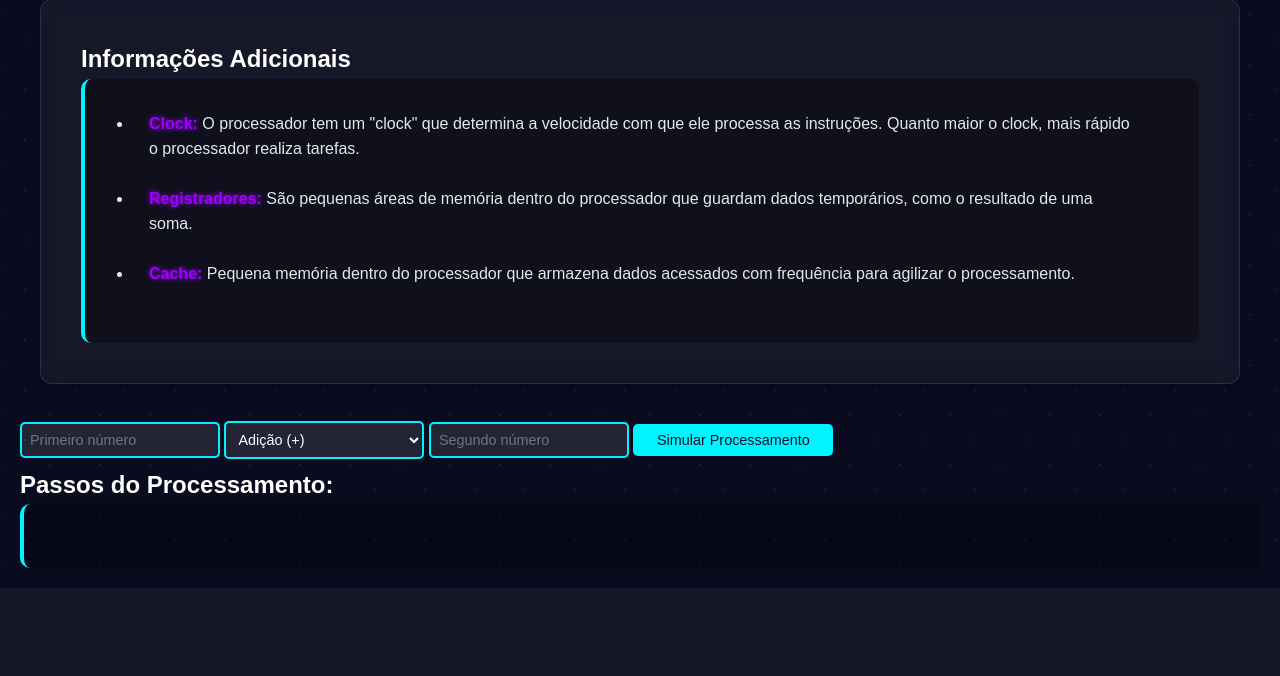
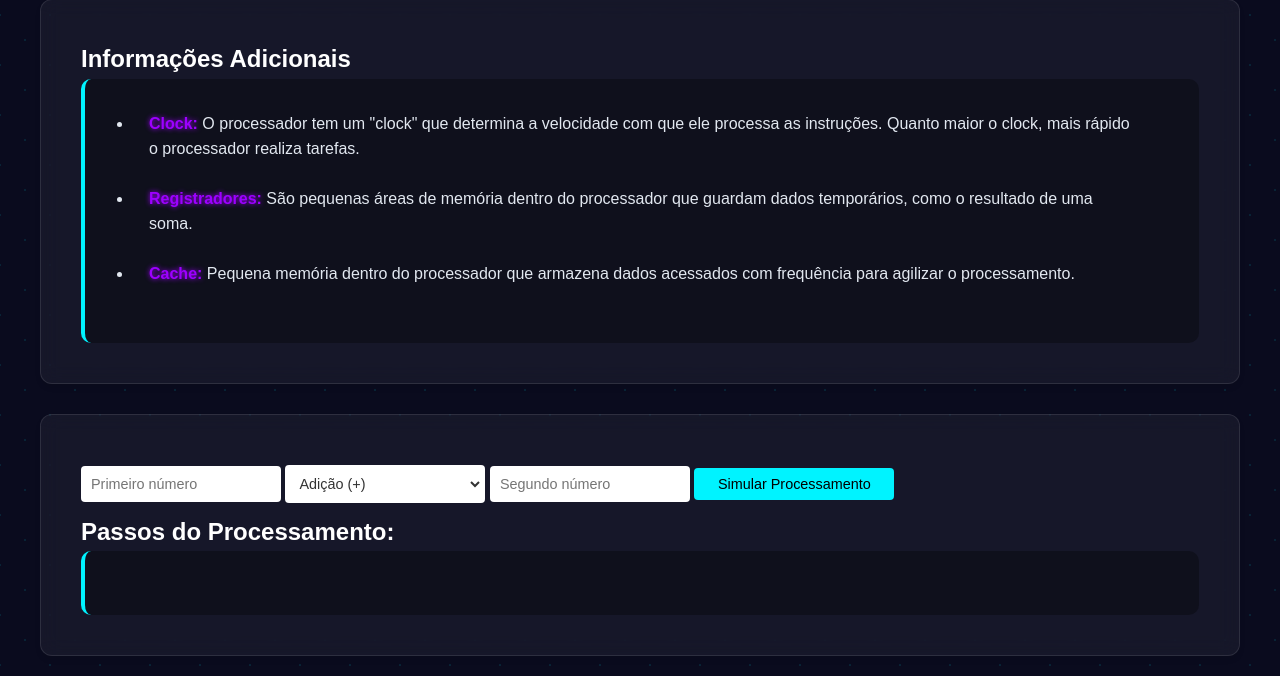
Before and after one commit to sofiaamosqueraa/PYTHON, a Flask app: page /modulos/processamento/processador in a window 1280 px wide. Shown: the part 1135-1811 px from the top of the page. Before the commit the page ends 1703 px from the top, so only its background shows below. Run offline with Flask 3, Linux system fonts and the light colour scheme.

Commit message:
style dos imputs

```diff
--- a/static/css/processador.css
+++ b/static/css/processador.css
@@ -205,41 +205,40 @@ input[type="number"],
 select {
     width: 200px; /* Largura fixa para os inputs */
     padding: 0.5rem; /* Preenchimento interno reduzido */
-    margin: 5px auto; /* Margem superior e inferior reduzida, centralizado */
-    border: 2px solid var(--neon-blue); /* Borda azul neon */
-    border-radius: 5px; /* Bordas arredondadas */
-    background: rgba(255, 255, 255, 0.1); /* Fundo mais claro */
-    color: #fff; /* Cor do texto */
+    margin: 10px auto; /* Margem superior e inferior aumentada, centralizado */
+    border: 2px solid transparent; /* Borda transparente inicialmente */
+    border-radius: 4px; /* Bordas arredondadas */
+    background: #fff; /* Fundo branco */
+    color: #333; /* Cor do texto */
     font-size: 0.9rem; /* Tamanho da fonte reduzido */
-    transition: border-color 0.3s ease, background 0.3s ease; /* Transição suave */
+    transition: border-color 0.3s ease, box-shadow 0.3s ease; /* Transição suave */
 }
 
 /* Efeito de foco nos inputs */
 input[type="number"]:focus,
 select:focus {
-    border-color: var(--neon-purple); /* Muda a cor da borda ao focar */
+    border-color: var(--neon-blue); /* Muda a cor da borda ao focar */
     outline: none; /* Remove o contorno padrão */
-    background: rgba(255, 255, 255, 0.2); /* Fundo mais claro ao focar */
+    box-shadow: 0 0 5px var(--neon-blue), 0 0 10px var(--neon-blue); /* Efeito neon */
 }
 
 /* Estilo para o botão */
 button {
     width: 200px; /* Largura fixa para o botão */
     background: var(--neon-blue); /* Cor de fundo do botão */
-    color: #0f172a; /* Cor do texto */
+    color: #000; /* Cor do texto preta */
     padding: 0.5rem; /* Preenchimento interno reduzido */
     border: none; /* Remove a borda padrão */
-    border-radius: 5px; /* Bordas arredondadas */
+    border-radius: 4px; /* Bordas arredondadas */
     cursor: pointer; /* Muda o cursor para indicar que é clicável */
     font-size: 0.9rem; /* Tamanho da fonte reduzido */
-    transition: background 0.3s ease, transform 0.3s ease; /* Transição suave */
+    transition: background 0.3s ease; /* Transição suave */
     margin: 10px auto; /* Margem superior e inferior, centralizado */
 }
 
 /* Efeito de hover no botão */
 button:hover {
     background: var(--neon-purple); /* Muda a cor de fundo ao passar o mouse */
-    transform: translateY(-2px); /* Leve elevação ao passar o mouse */
 }
 
 /* Efeito de foco no botão */
@@ -249,33 +248,7 @@ button:focus {
 }
 
 /* Estilo para as opções do select */
-select {
-    color: #ffffff; /* Cor do texto */
-    background-color: rgba(0, 0, 0, 0.5); /* Fundo mais escuro para o select */
-    font-size: 0.9rem; /* Tamanho da fonte reduzido */
+option {
+    background-color: #fff; /* Fundo branco para as opções */
+    color: #333; /* Cor do texto das opções */
 }
-
-/* Estilo para o select */
-select {
-    width: 200px; /* Largura fixa */
-    padding: 0.5rem; /* Preenchimento interno */
-    margin: 5px auto; /* Margem superior e inferior, centralizado */
-    border: 2px solid var(--neon-blue); /* Borda azul neon */
-    border-radius: 5px; /* Bordas arredondadas */
-    background-color: rgba(255, 255, 255, 0.1); /* Fundo mais claro */
-    color: #fff; /* Cor do texto */
-    font-size: 0.9rem; /* Tamanho da fonte reduzido */
-    transition: border-color 0.3s ease, background 0.3s ease; /* Transição suave */
-}
-
-/* Efeito de foco no select */
-select:focus {
-    border-color: var(--neon-purple); /* Muda a cor da borda ao focar */
-    outline: none; /* Remove o contorno padrão */
-    background: rgba(255, 255, 255, 0.2); /* Fundo mais claro ao focar */
-}
-
-option {
-    background-color: var(--dark-bg); /* Fundo escuro para as opções */
-    color: #fff; /* Cor do texto das opções */
-}
--- a/templates/modulos/processamento/processador.html
+++ b/templates/modulos/processamento/processador.html
@@ -43,6 +43,7 @@
                 <li><strong>Cache:</strong> Pequena memória dentro do processador que armazena dados acessados com frequência para agilizar o processamento.</li>
             </ul>
         </section>
+        <section class="container">
         <form action="/modulos/processamento/processador" method="POST">
             <input type="number" name="num1" placeholder="Primeiro número" required>
             <select name="operacao" required>
@@ -64,6 +65,7 @@
                 {% endfor %}
             </ul>
         </div>
+    </section>
         </main>
 </body>
 </html>
```
